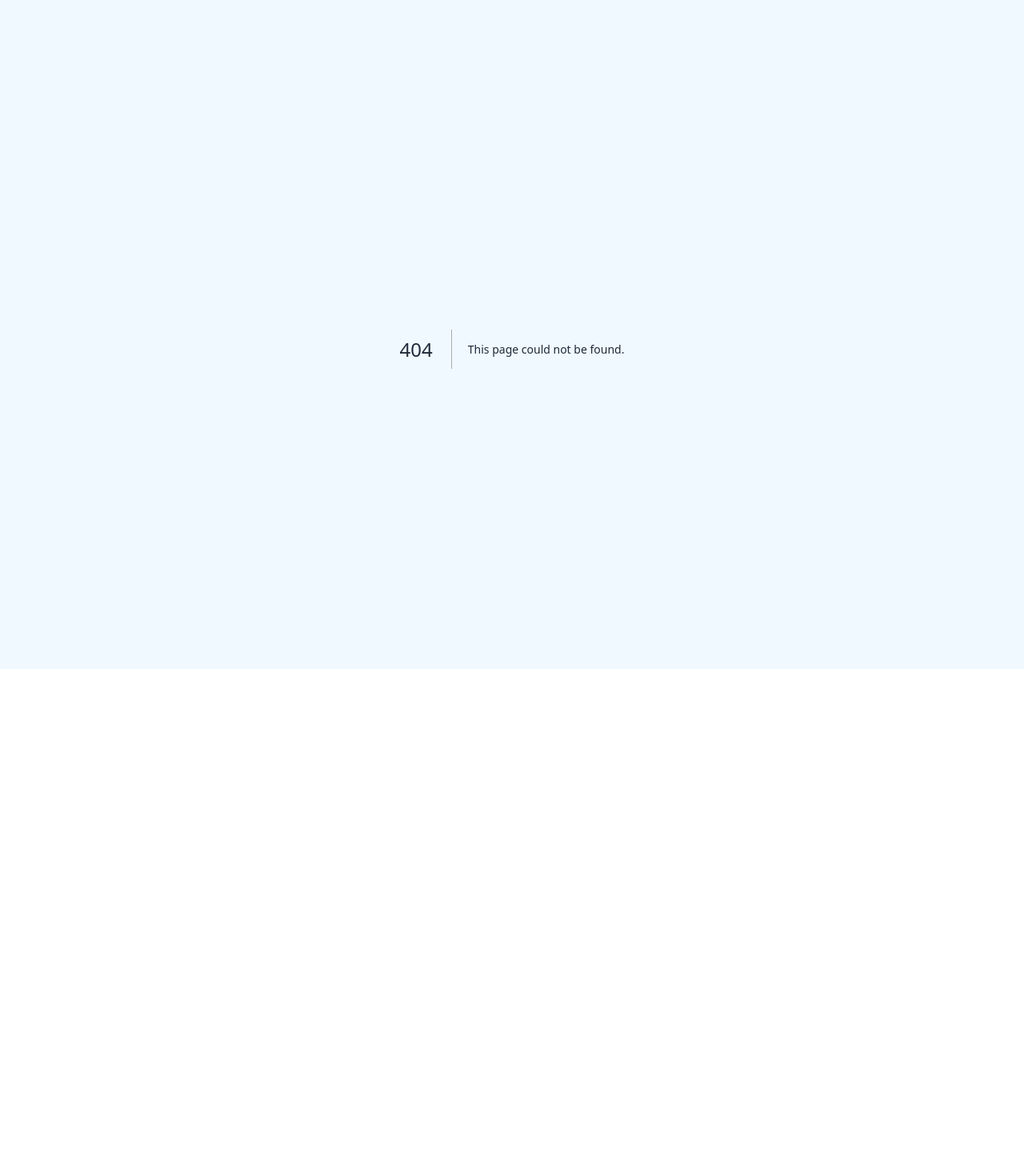
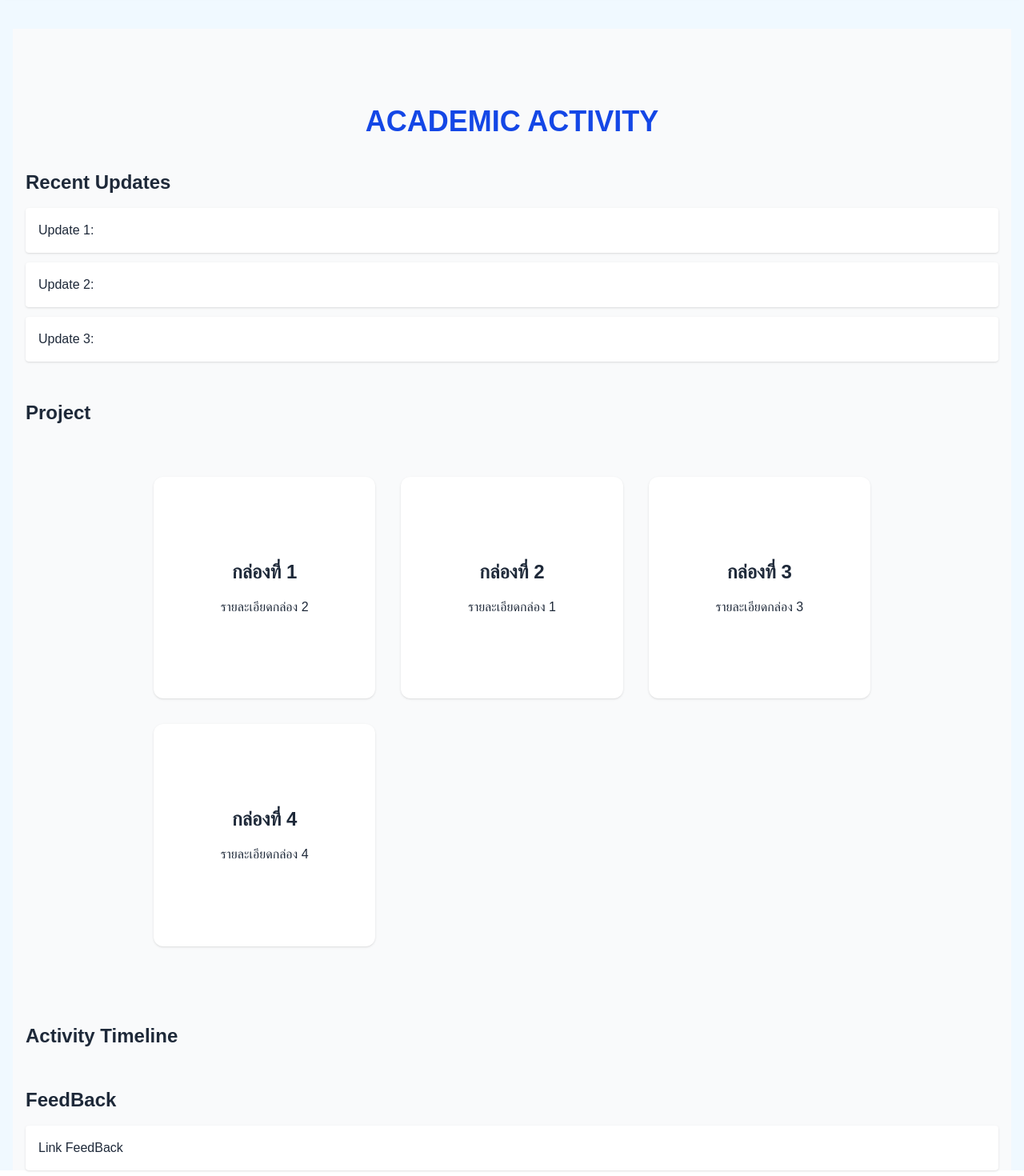
Before and after one commit to Phoenix-pal/SMSUAcademicWebsite, a Next.js app: page /activity in a window 1280 px wide. Before the commit this address had no page. Shown: the part 60-1530 px from the top of the page at 80% size. Before the commit the page ends 896 px from the top, so only its background shows below. Built offline with nearby package versions, Linux system fonts and the light colour scheme.

Commit message:
Add activity page

```diff
--- a/package.json
+++ b/package.json
@@ -7,9 +7,11 @@
     "build": "next build"
   },
   "dependencies": {
+    "calendar": "^0.1.1",
     "mongodb": "^6.17.0",
     "next": "15.3.5",
-    "react": "^19.0.0",
+    "react": "^19.1.0",
+    "react-calendar": "^6.0.0",
     "react-dom": "^19.0.0"
   },
   "devDependencies": {
--- /dev/null
+++ b/src/app/activity/page.tsx
@@ -0,0 +1,58 @@
+export default function ActivityPage() {
+    return (
+        <div className="min-h-screen bg-gray-50 pt-24 px-4 max-w-7xl mx-auto">
+            {/* Header */}
+            <div className="text-center mb-10">
+                <h1 className="text-4xl font-bold text-blue-700">ACADEMIC ACTIVITY</h1>
+            </div>
+
+
+            {/* Section: Recent Update */}
+            <section className="mb-12">
+                <h2 className="text-2xl font-semibold text-gray-800 mb-4">Recent Updates</h2>
+                <div className="space-y-3">
+                    <div className="bg-white p-4 rounded shadow">Update 1:</div>
+                    <div className="bg-white p-4 rounded shadow">Update 2:</div>
+                    <div className="bg-white p-4 rounded shadow">Update 3:</div>
+                </div>
+            </section>
+
+            {/* Section:Project */}
+            <section className="mb-12">
+                <h2 className="text-2xl font-semibold text-gray-800 mb-4">Project</h2>
+                <div className="w-full bg-gray-50 py-12">
+                    <div className="grid grid-cols-1 md:grid-cols-3 gap-8 w-full max-w-4xl mx-auto">
+                        <div className="bg-white rounded-xl shadow p-6 aspect-square flex flex-col items-center justify-center">
+                            <h2 className="text-2xl font-bold mb-4">กล่องที่ 1</h2>
+                            <p>รายละเอียดกล่อง 2</p>
+                        </div>
+                        <div className="bg-white rounded-xl shadow p-6 aspect-square flex flex-col items-center justify-center">
+                            <h2 className="text-2xl font-bold mb-4">กล่องที่ 2</h2>
+                            <p>รายละเอียดกล่อง 1</p>
+                        </div>
+                        <div className="bg-white rounded-xl shadow p-6 aspect-square flex flex-col items-center justify-center">
+                            <h2 className="text-2xl font-bold mb-4">กล่องที่ 3</h2>
+                            <p>รายละเอียดกล่อง 3</p>
+                        </div>
+                        <div className="bg-white rounded-xl shadow p-6 aspect-square flex flex-col items-center justify-center">
+                            <h2 className="text-2xl font-bold mb-4">กล่องที่ 4</h2>
+                            <p>รายละเอียดกล่อง 4</p>
+                        </div>
+                    </div>
+                </div>
+            </section>
+
+            {/* Section: Activity Timeline */}
+            <section className="mb-12">
+                <h2 className="text-2xl font-semibold text-gray-800 mb-4">Activity Timeline</h2>
+            </section>
+
+            {/* Section: FeedBack */}
+            <section className="mb-12">
+                <h2 className="text-2xl font-semibold text-gray-800 mb-4">FeedBack</h2>
+                <div className="space-y-3">
+                    <div className="bg-white p-4 rounded shadow">Link FeedBack</div>
+                </div>
+            </section>
+    </div>)
+}
```
Also changed, not shown: 1 other file (tests, documents, lock files or other folders).
